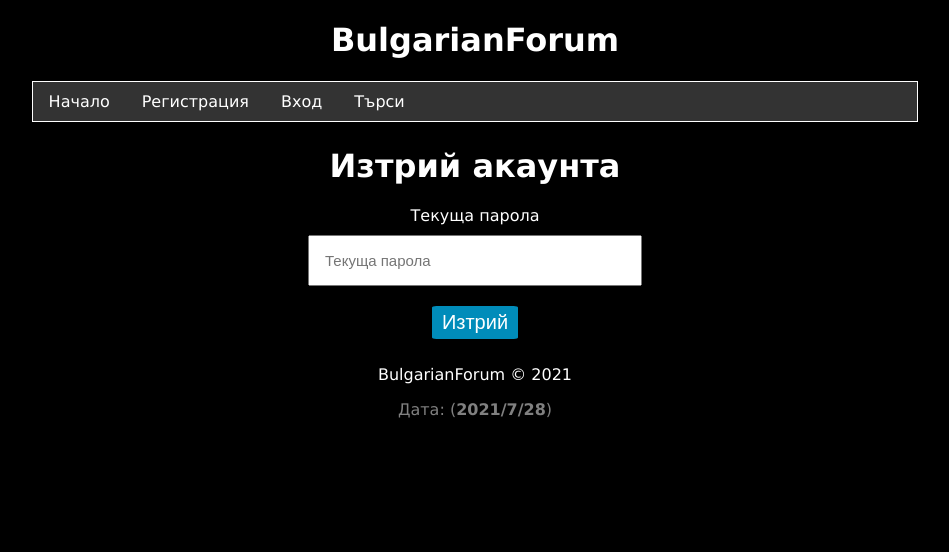
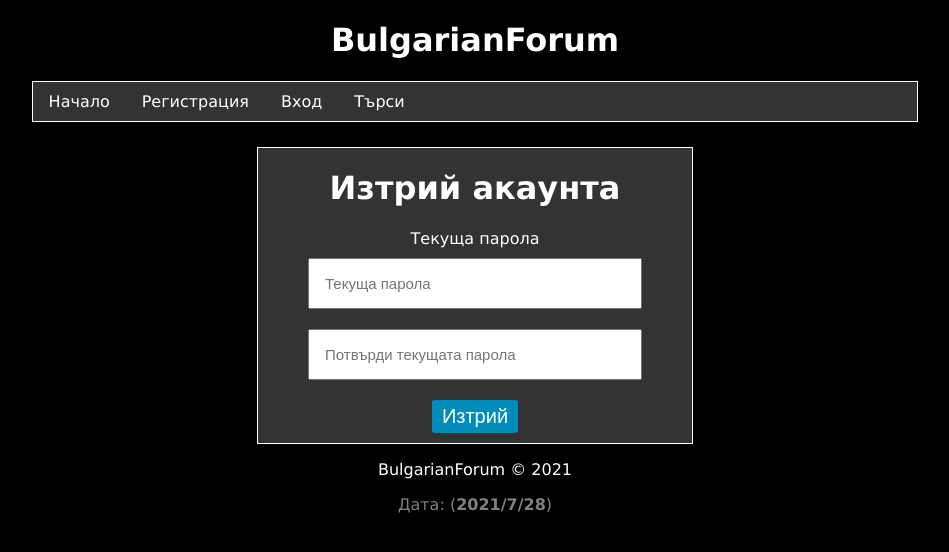
Before and after one commit to D3VSOFTBG/BulgarianForum, a PHP site: page /BulgarianForum/settings/delete-account.php in a window 1280 px wide. Shown: the top 552 px of the page, without its empty margins (165-1114 px from the left). Run offline with PHP 8.4, Linux system fonts and the light colour scheme.

Commit message:
EGASI SHITA

```diff
--- a/settings/change-email.php
+++ b/settings/change-email.php
@@ -5,7 +5,7 @@ session_start();
 // Include header file
 include_once("../include/header.php");
 ?>
-<div class="text-center">
+<div class="text-center border">
     <h1>Промени имейла</h1>
     <label>Нов имейл</label>
     <br />
--- a/settings/change-password.php
+++ b/settings/change-password.php
@@ -5,7 +5,7 @@ session_start();
 // Include header file
 include_once("../include/header.php");
 ?>
-<div class="text-center">
+<div class="text-center border">
     <h1>Промени паролата</h1>
     <label>Текуща парола</label>
     <br />
--- a/settings/delete-account.php
+++ b/settings/delete-account.php
@@ -4,19 +4,31 @@ session_start();
 
 // Include header file
 include_once("../include/header.php");
+
+// Define variables and initialize with empty values
+$password = $confirm_password = "";
+$password_err = $confirm_password_err = "";
 ?>
-<div class="text-center">
-    <h1>Изтрий акаунта</h1>
-    <label>Текуща парола</label>
-    <br />
-    <input placeholder="Текуща парола"/>
-    <br />
-    <button onclick="deleteAccount();">Изтрий</button>
+<div class="text-center border">
+    <form action="<?php echo htmlspecialchars($_SERVER["PHP_SELF"]); ?>" method="post" onsubmit="return deleteAccount();">
+        <h1>Изтрий акаунта</h1>
+        <label>Текуща парола</label>
+        <br />
+        <input name="password" placeholder="Текуща парола" />
+        <br />
+        <input name="confirm_password" placeholder="Потвърди текущата парола" />
+        <br />
+        <button type="submit">Изтрий</button>
+    </form>
 </div>
 <script>
-function deleteAccount(){
-    alert("Наистина ли искате да изтриете вашият акаунт?")
-}
+    function deleteAccount() {
+        if(confirm("Наистина ли искате да изтриете вашият акаунт?")){
+            return true;
+        }else{
+            return false;
+        }
+    }
 </script>
 <?php
 include_once("../include/footer.php");
```
